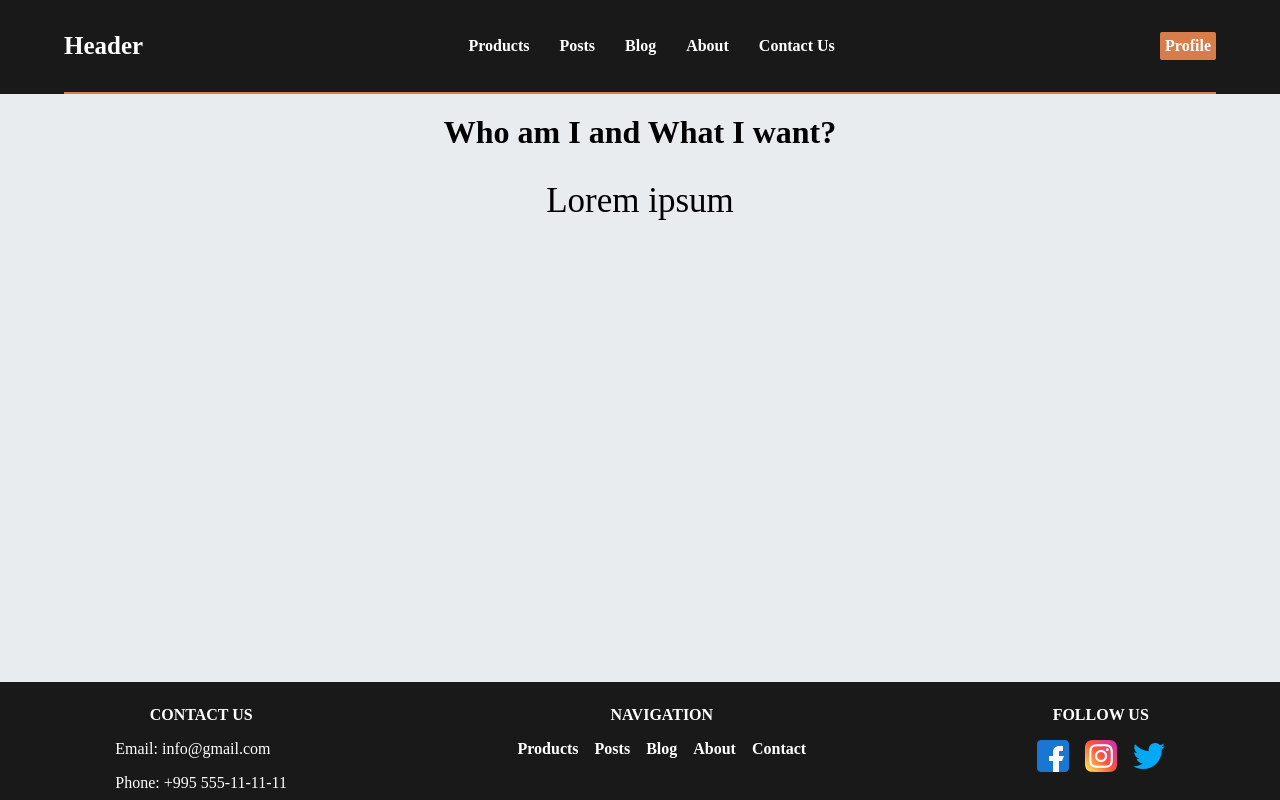
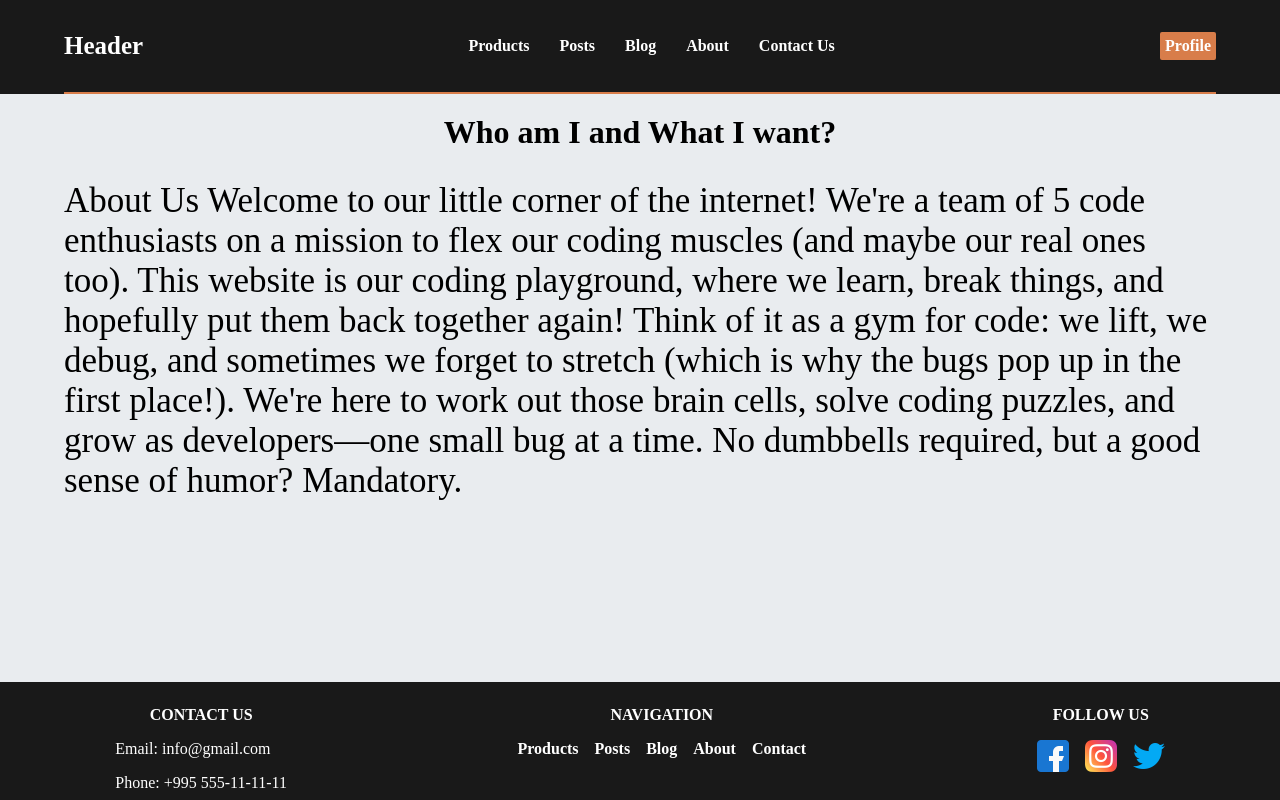
Before and after one commit to DavitMchedlishvili/tbc-1st, a Next.js app: page /about in a window 1280 px wide. Built offline with nearby package versions, Linux system fonts and the light colour scheme.

Commit message:
changed paragraph on about site

```diff
--- a/src/app/about/page.jsx
+++ b/src/app/about/page.jsx
@@ -1,17 +1,23 @@
-import "./index.css"
+import "./index.css";
 
 const About = () => {
   return (
     <>
-
-        <div className="about-container container">
+      <div className="about-container container">
         <h1>Who am I and What I want?</h1>
 
         <p className="site-description">
-          Lorem ipsum
+          About Us Welcome to our little corner of the internet! We're a team of
+          5 code enthusiasts on a mission to flex our coding muscles (and maybe
+          our real ones too). This website is our coding playground, where we
+          learn, break things, and hopefully put them back together again! Think
+          of it as a gym for code: we lift, we debug, and sometimes we forget to
+          stretch (which is why the bugs pop up in the first place!). We're here
+          to work out those brain cells, solve coding puzzles, and grow as
+          developers—one small bug at a time. No dumbbells required, but a good
+          sense of humor? Mandatory.
         </p>
-        </div>
-
+      </div>
     </>
   );
 };
```
